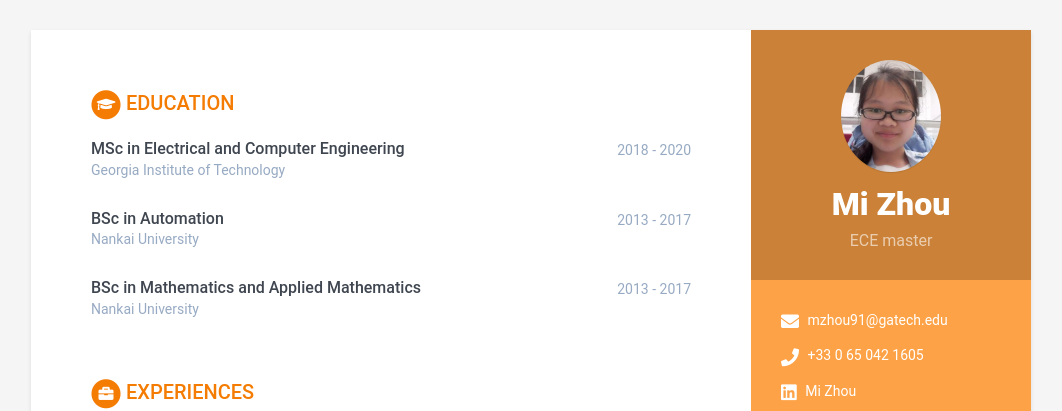
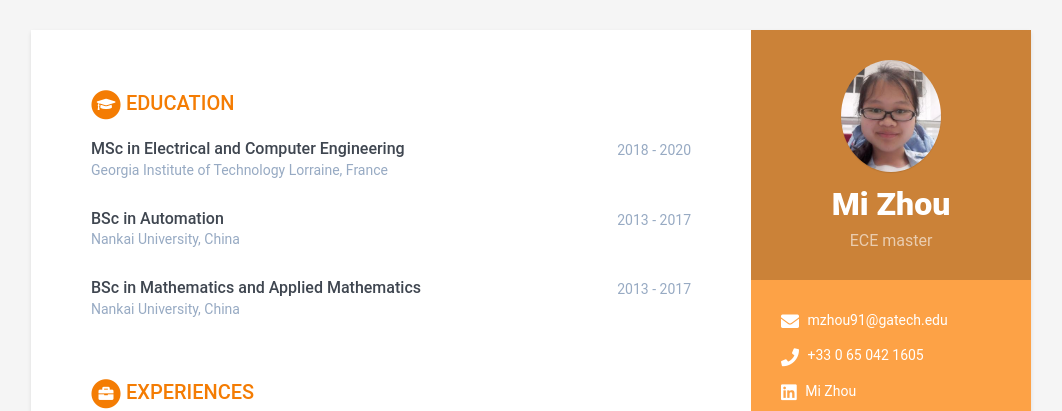
Before and after one commit to jiegenghua/MiZhou-cv, a Jekyll site: the page built from index.html, in a window 1280 px wide. Shown: the top 411 px of the page, without its empty margins (109-1171 px from the left). Built offline with Jekyll 4.4.1, drawn with Linux system fonts in a browser that asks for light colours.

Commit message:
Update data.yml

```diff
--- a/_data/data.yml
+++ b/_data/data.yml
@@ -46,17 +46,17 @@ sidebar:
 
 education:
     - degree: MSc in Electrical and Computer Engineering
-      university: Georgia Institute of Technology
+      university: Georgia Institute of Technology Lorraine, France
       time: 2018 - 2020
 
 
     - degree: BSc in Automation
-      university: Nankai University
+      university: Nankai University, China
       time: 2013 - 2017
 
 
     - degree: BSc in Mathematics and Applied Mathematics
-      university: Nankai University
+      university: Nankai University, China
       time: 2013 - 2017
 
 experiences:
```
